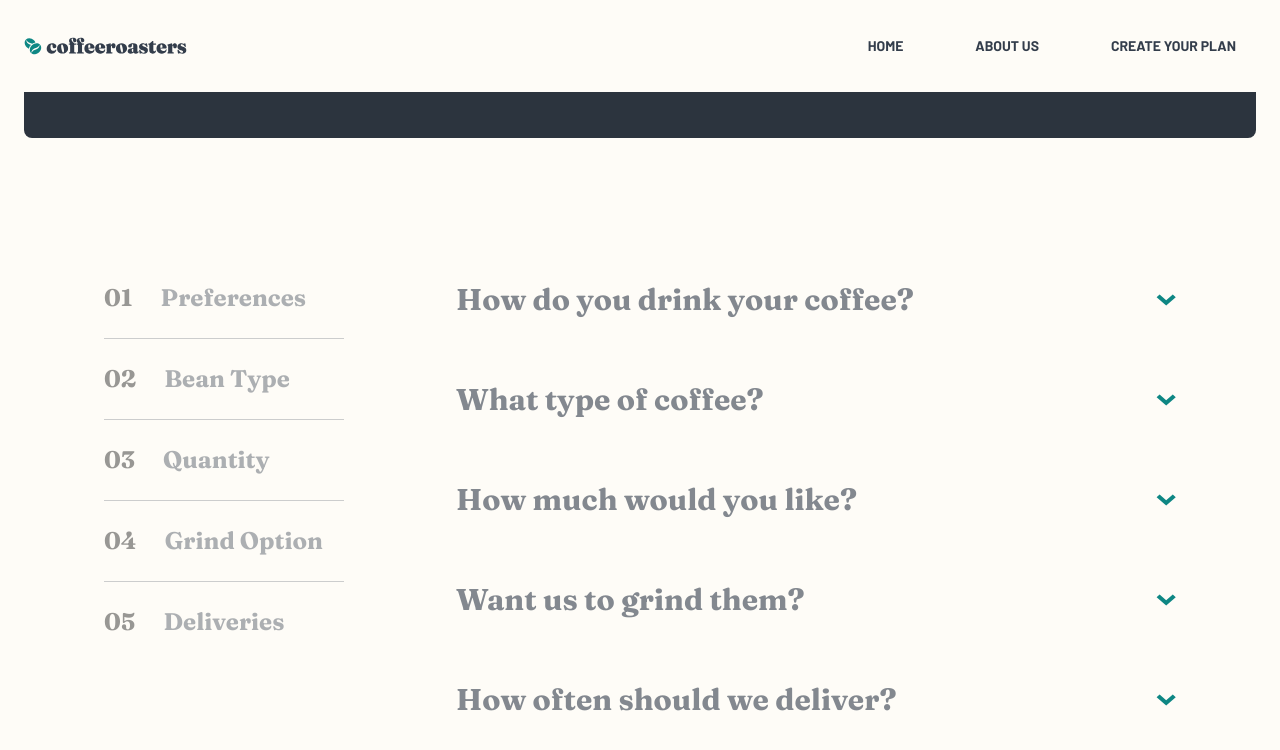
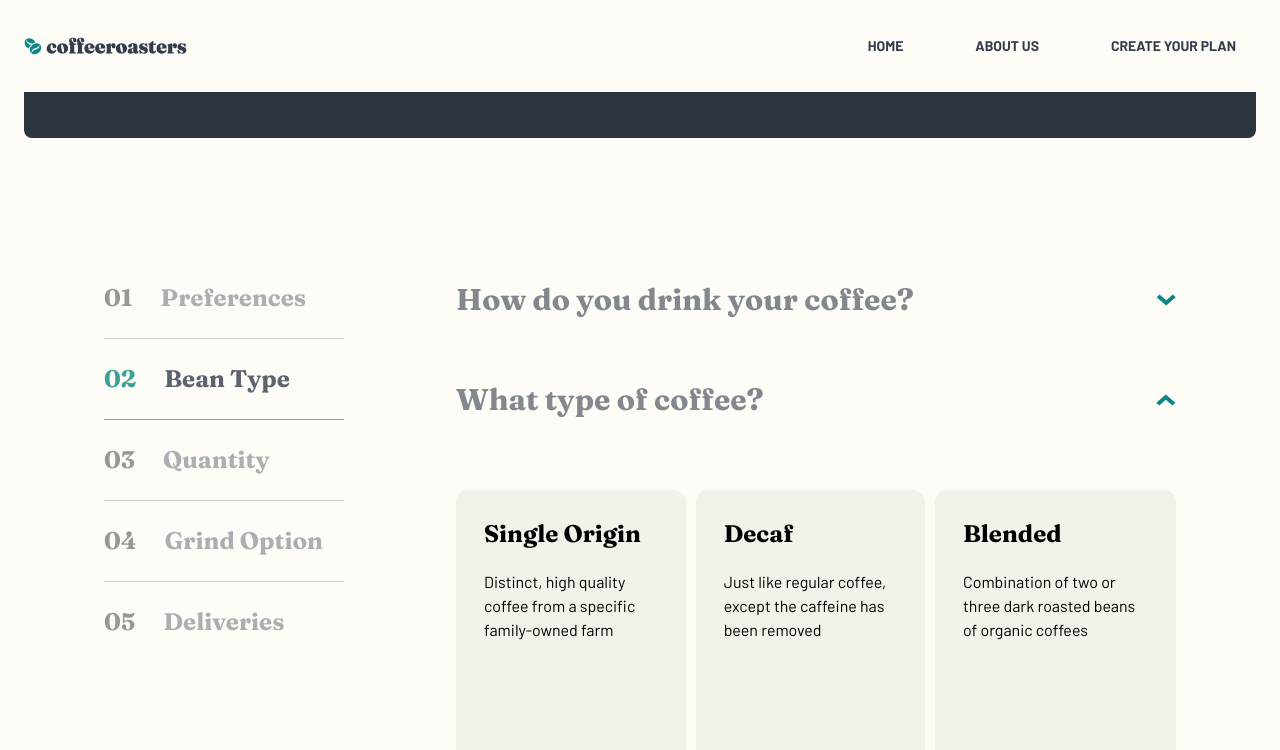
Before and after one commit to BartqD/Coffeeroasters, a Next.js app: page /create-plan in a window 1280 px wide. Both pictures are taken after a click on the button "What type of coffee?". Shown: the part 1105-1855 px from the top of the page. Built offline with nearby package versions, Linux system fonts and the light colour scheme.

Commit message:
refactor: code optimization

```diff
--- a/components/sections/create-plan/option.tsx
+++ b/components/sections/create-plan/option.tsx
@@ -12,20 +12,24 @@ type Props = {
 	title: string[]
 	options: Option[]
 	selectedTitle: React.Dispatch<React.SetStateAction<string>>
-	isOpen: boolean;
+	isOpen: boolean
+	toggleSection: (sectionId: string | null) => void
+	nextSectionId: string | null
 }
 
-const Option = ({ id, title, options, selectedTitle, isOpen }: Props) => {
-
-
-	const [isActive, setIsActive] = useState(0)
+const Option = ({ id, title, options, selectedTitle, isOpen, toggleSection,nextSectionId }: Props) => {
+	const [isActive, setIsActive] = useState(-1)
 
 	useEffect(() => {
 		const handleSelected = () => {
-			selectedTitle(options[isActive].title)
+			if (isActive !== -1) {
+				selectedTitle(options[isActive].title)
+			} else {
+				selectedTitle('_____')
+			}
 		}
+		handleSelected()
 
-		handleSelected()
 	}, [isActive, options, selectedTitle])
 
 	return (
@@ -33,8 +37,8 @@ const Option = ({ id, title, options, selectedTitle, isOpen }: Props) => {
 			<button
 				type='button'
 				className='flex items-center justify-between w-full mb-10'
-				onClick={(e) => {
-					e.preventDefault()
+				onClick={e => {
+					e.preventDefault(),  toggleSection(id)
 				}}>
 				<span className='font-bold font-fraunces text-center text-grey text-3xl'>{title}</span>
 				<AnimatePresence>
@@ -42,7 +46,7 @@ const Option = ({ id, title, options, selectedTitle, isOpen }: Props) => {
 						className='relative w-5 h-3'
 						initial={{ rotate: 0 }}
 						animate={{ rotate: isOpen ? 180 : 0 }}
-						transition={{ duration: .3 }}>
+						transition={{ duration: 0.3 }}>
 						<Image fill src={'/assets/plan/desktop/icon-arrow.svg'} alt='arrow icon' />
 					</motion.span>
 				</AnimatePresence>
@@ -51,16 +55,19 @@ const Option = ({ id, title, options, selectedTitle, isOpen }: Props) => {
 			<AnimatePresence>
 				{isOpen && (
 					<motion.div
-						initial={{maxHeight:0, opacity: 0 }}
-						animate={{ maxHeight:1000, opacity: 1 }}
-						exit={{ maxHeight:0, opacity: 0 }}
+						initial={{ maxHeight: 0, opacity: 0 }}
+						animate={{ maxHeight: 1000, opacity: 1 }}
+						exit={{ maxHeight: 0, opacity: 0 }}
 						transition={{ duration: 1 }}
 						className={`flex flex-col md:flex-row gap-4 md:gap-[10px] `}>
 						{options.map((option, index) => (
 							<button
 								type='button'
 								key={index}
-								onClick={() => setIsActive(index)}
+								onClick={() => {
+									setIsActive(index);
+									toggleSection(nextSectionId)
+								}}
 								className={`flex flex-col my-4 md:my-8 p-7 rounded-xl text-left md:h-[300px] gap-5 trasition duration-300 ${
 									isActive === index ? 'bg-dark-cyan' : 'bg-light-yellow hover:bg-light-salmon'
 								}`}>
--- a/components/sections/create-plan/selection-process.tsx
+++ b/components/sections/create-plan/selection-process.tsx
@@ -1,31 +1,34 @@
 'use client'
 
-import React, { useState } from 'react';
+import React, { useState } from 'react'
 import Option from './option'
-import { SelectionData, SelectionHeading } from '@/data/SelectionData';
+import { SelectionData, SelectionHeading } from '@/data/SelectionData'
 
 const SelectionProcess: React.FC = () => {
-    const [openSection, setOpenSection] = useState<string | null>(null);
-    const [preferences, setPreferences] = useState('______');
-    const [beanType, setBeanType] = useState('______');
-    const [quantity, setQuantity] = useState('______');
-    const [grindOption, setGrindOption] = useState('______');
-    const [deliveries, setDeliveries] = useState('______');
-    const steps = ['Preferences', 'Bean Type', 'Quantity', 'Grind Option', 'Deliveries'];
+	const steps = ['Preferences', 'Bean Type', 'Quantity', 'Grind Option', 'Deliveries']
+
+	const [openSection, setOpenSection] = useState<string | null>(null)
+	const [nextSectionId, setNextSectionId] = useState<string | null>(steps[1])
+	const [preferences, setPreferences] = useState('______')
+	const [beanType, setBeanType] = useState('______')
+	const [quantity, setQuantity] = useState('______')
+	const [grindOption, setGrindOption] = useState('______')
+	const [deliveries, setDeliveries] = useState('______')
 
 	const toggleSection = (sectionId: string | null) => {
-        setOpenSection(openSection === sectionId ? null : sectionId);
+		setOpenSection(openSection === sectionId ? null : sectionId)
 		if (sectionId !== null) {
-            const element = document.getElementById(sectionId);
+			const element = document.getElementById(sectionId)
 			if (element) {
-                element.scrollIntoView({ behavior: 'smooth', block: 'nearest', inline:'nearest' });
+				element.scrollIntoView({ behavior: 'smooth', block: 'nearest', inline: 'nearest' })
 			}
 		}
-    };
 
-    const toggleSectionFromButton = (sectionId: string | null) => {
-        setOpenSection(openSection === sectionId ? null : sectionId);
-    };
+		const currentIndex = steps.indexOf(sectionId || '')
+		const nextIndex = currentIndex + 1
+		const nextSectionId = nextIndex < steps.length ? steps[nextIndex] : null
+		setNextSectionId(nextSectionId)
+	}
 
 	return (
 		<section className='max-w-[1440px] mx-auto p-6 mb-24'>
@@ -51,7 +54,8 @@ const SelectionProcess: React.FC = () => {
 						options={SelectionData.preferences}
 						selectedTitle={setPreferences}
 						isOpen={openSection === steps[0]}
-
+						toggleSection={toggleSection}
+						nextSectionId={nextSectionId}
 					/>
 					<Option
 						id={steps[1]}
@@ -59,7 +63,8 @@ const SelectionProcess: React.FC = () => {
 						options={SelectionData.coffeeType}
 						selectedTitle={setBeanType}
 						isOpen={openSection === steps[1]}
-
+						toggleSection={toggleSection}
+						nextSectionId={nextSectionId}
 					/>
 					<Option
 						id={steps[2]}
@@ -67,7 +72,8 @@ const SelectionProcess: React.FC = () => {
 						options={SelectionData.quantity}
 						selectedTitle={setQuantity}
 						isOpen={openSection === steps[2]}
-
+						toggleSection={toggleSection}
+						nextSectionId={nextSectionId}
 					/>
 					<Option
 						id={steps[3]}
@@ -75,21 +81,24 @@ const SelectionProcess: React.FC = () => {
 						options={SelectionData.grind}
 						selectedTitle={setGrindOption}
 						isOpen={openSection === steps[3]}
-
+						toggleSection={toggleSection}
+						nextSectionId={nextSectionId}
 					/>
 					<Option
 						id={steps[4]}
 						title={SelectionHeading.deliver}
 						options={SelectionData.deliver}
 						selectedTitle={setDeliveries}
-                        isOpen={openSection === steps[4]} />
+						isOpen={openSection === steps[4]}
+						toggleSection={toggleSection}
+						nextSectionId={nextSectionId}
+					/>
 
 					<div className='flex flex-col items-center gap-14 mt-28'>
 						<div className='bg-dark-grey text-light-cream w-[90%] rounded-xl px-6 py-8'>
 							<h3 className='mb-2 opacity-[50%] uppercase '>Order Summary</h3>
 							<p className='text-2xl text-light-cream font-bold font-fraunces'>
-                                “I drink my coffee as{' '}
-                                <span className='text-dark-cyan'>{preferences}</span>, with a{' '}
+								“I drink my coffee as <span className='text-dark-cyan'>{preferences}</span>, with a{' '}
 								<span className='text-dark-cyan'>{beanType}</span> type of bean.{' '}
 								<span className='text-dark-cyan'>{quantity}</span> ground ala{' '}
 								<span className='text-dark-cyan'>{grindOption}</span>, sent to me{' '}
@@ -97,14 +106,12 @@ const SelectionProcess: React.FC = () => {
 							</p>
 						</div>
 
-                        <button className='process-link w-[50%] md:w-[30%] font-fraunces'>
-                            Create my plan!
-                        </button>
+						<button className='process-link w-[50%] md:w-[30%] font-fraunces'>Create my plan!</button>
 					</div>
 				</form>
 			</div>
 		</section>
-    );
-};
+	)
+}
 
-export default SelectionProcess;
+export default SelectionProcess
```
Lines whose indentation alone changed are shown as unchanged.
